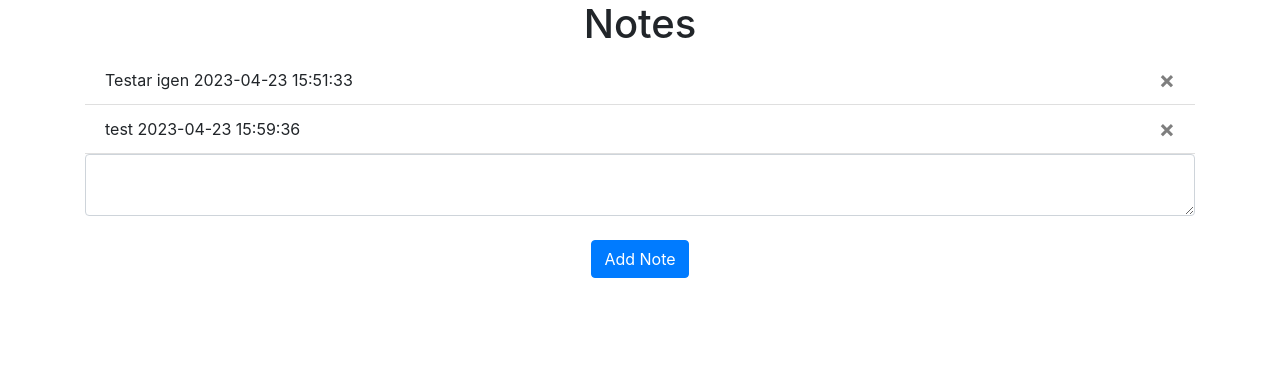
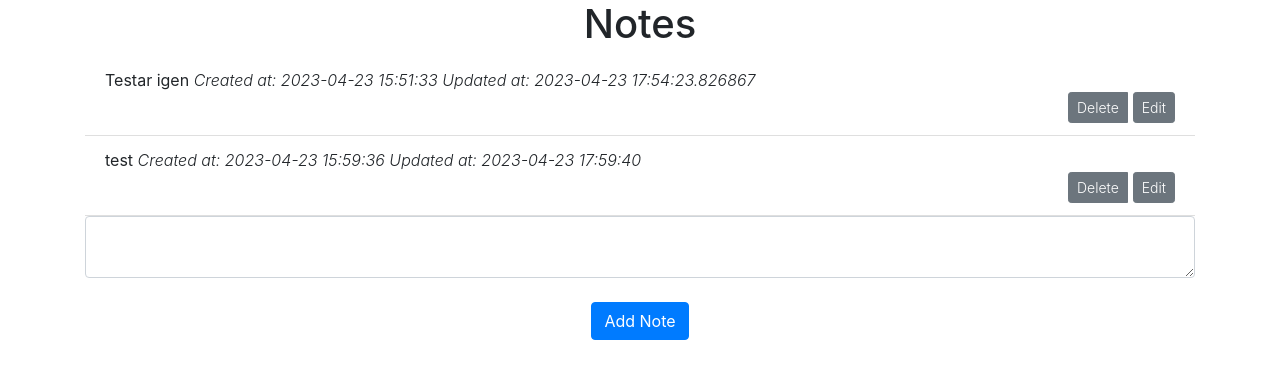
Before and after one commit to timhallerhed/momentumStocks, a Flask app: page / in a window 1280 px wide. Shown: the part 56-435 px from the top of the page. Run offline with Flask 3, Linux system fonts and the light colour scheme; a user stored in the database is signed in; some libraries are stand-ins or nearby versions.

Commit message:
Massa ändringar

```diff
--- a/website/models.py
+++ b/website/models.py
@@ -6,6 +6,8 @@
     id = db.Column(db.Integer, primary_key=True)
     data = db.Column(db.String(10000))
     date = db.Column(db.DateTime(timezone=True), default=func.now())
+    updated_date = db.Column(db.DateTime(timezone=True), default=func.now())
+    have_update = db.Column(db.Boolean, unique=False, default=False)
     user_id = db.Column(db.Integer, db.ForeignKey('user.id'))
 
 
--- a/website/static/index.js
+++ b/website/static/index.js
@@ -1,4 +1,3 @@
-
 function deleteNote(noteId) {
 
     fetch("/delete-note", {
--- a/website/templates/home.html
+++ b/website/templates/home.html
@@ -4,18 +4,35 @@
     <h1 align="center">Notes</h1>
     <ul class="list-group list-group-flush" id="notes">
         {% for note in user.notes %}
-        <li class="list-group-item">{{ note.data }} {{ note.date }}
-                <button type="button" class="close" onClick="deleteNote({{ note.id }})">
-                    <span aria-hidden="true">&times;</span>
-                </button>
-            </form>
+        <li class="list-group-item" >
+
+            <p style="display:inline">{{ note.data }}</p>
+            <p style="display:inline" class="font-weight-light font-italic">Created at: {{ note.date }}</p>
+            {% if note.have_update%}
+            <p style="display:inline" class="font-weight-light font-italic">Updated at: {{ note.updated_date }}</p>
+            {% endif %}
+            <div align="right" >
+                <div class="btn-group btn-group-sm" role="group" >
+                    <button type="button" class="btn btn-secondary btn-sm" style="margin-right: 5px;"  onClick="deleteNote({{ note.id }})">
+                        <span aria-hidden="true" class="font-weight-light">Delete</span>
+                    </button>
+
+
+                    <form action="{{ url_for('views.update', id=note['id']) }}" method="post">
+                        <button type="submit" class="btn btn-secondary btn-sm"  name="home" value="fromHome"  >
+                            <span aria-hidden="true" class="font-weight-light">Edit</span>
+                        </button>
+                    </form>
+                </div>
+            </div>
         </li>
         {% endfor %}
     </ul>
-    <form method="POST">
+    <form method="post">
         <textarea name="note" id="note" class="form-control"> </textarea>
         <br>
         <div align="center">
             <button type="submit" class="btn btn-primary">Add Note</button>
         </div>
+    </form>
     {% endblock %}
--- a/website/views.py
+++ b/website/views.py
@@ -3,6 +3,7 @@
 from .models import Note
 from . import db
 import json
+import datetime
 
 views = Blueprint('views', __name__)
 
@@ -26,11 +27,40 @@
 
     note = json.loads(request.data)
     noteId = note['noteId']
+    print(noteId)
     note = Note.query.get(noteId)
-
+    print(noteId)
     if note:
         if note.user_id == current_user.id:
             db.session.delete(note)
             db.session.commit()
             flash('Note was deleted.', category='success')
     return jsonify({})
+
+@views.route('/<int:id>/update', methods=['GET','POST'])
+@login_required
+def update(id):
+
+    if request.form.get('home') == 'fromHome':
+        return render_template("update.html", user=current_user, id=id)
+    else:
+
+        if request.method == 'POST':
+            updated_note = request.form.get('note')
+            noteId = request.form.get('home')
+            print(updated_note)
+            print(noteId)
+
+            if len(updated_note) < 1:
+                flash('Note is too short!', category='error')
+            else:
+                note = Note.query.filter_by(id=noteId).first()
+                print(note.data)
+                note.data = updated_note
+                current_time = datetime.datetime.now()
+                note.updated_date = current_time.replace(microsecond=0)
+                note.have_update = True
+                db.session.commit()
+                flash('Note updated!', category ='success')
+            return redirect('/')
+    return render_template("home.html", user=current_user)
```
Also changed, not shown: website/templates/update.html (added, +27 -0 lines), instance/database.db.
